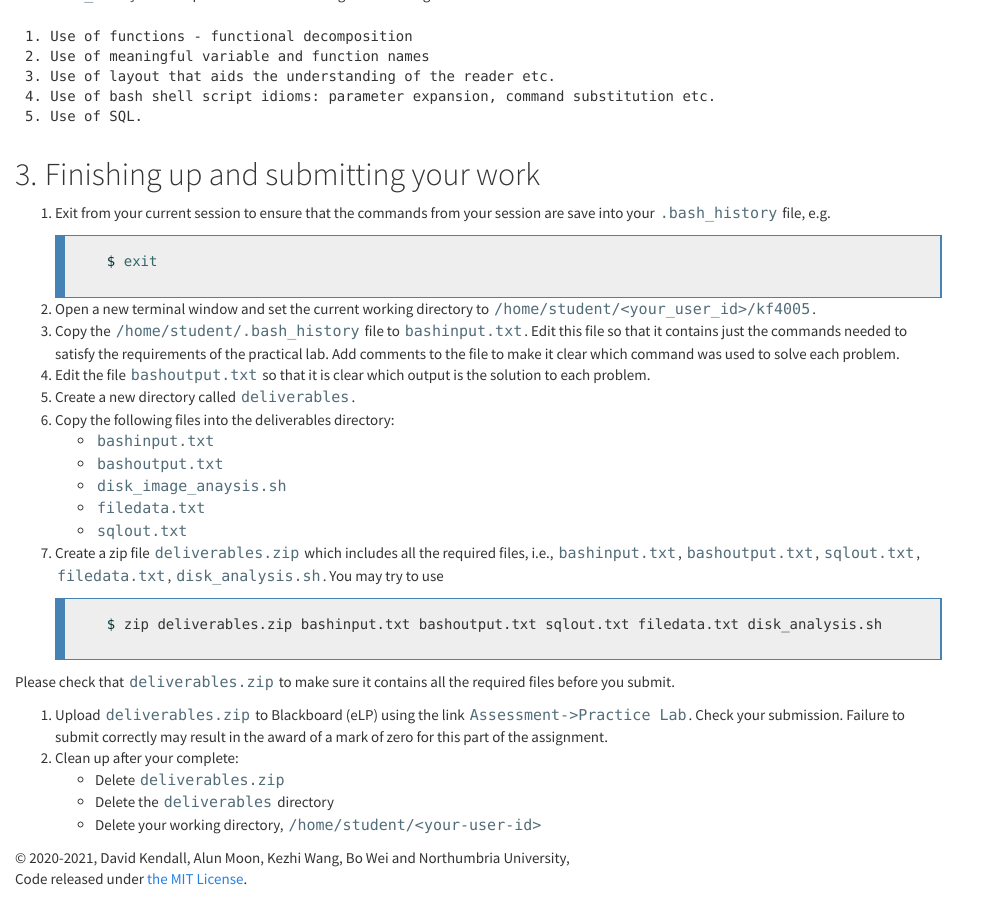
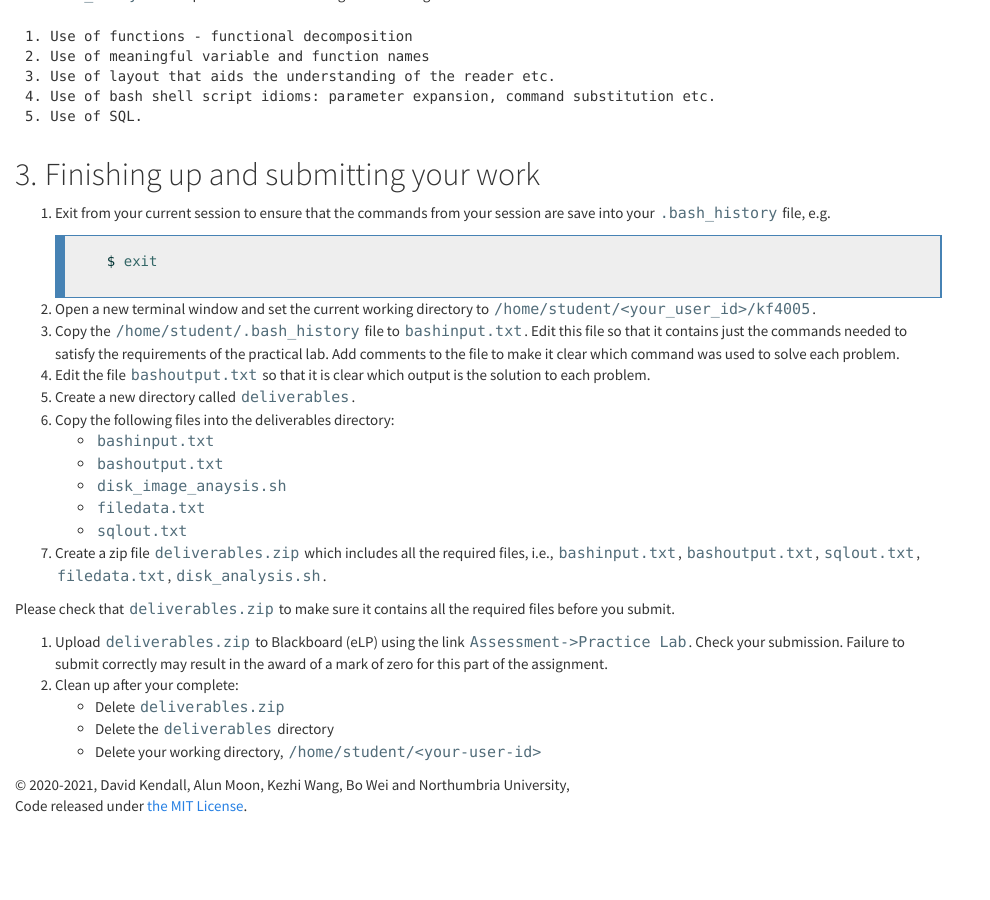
Before and after one commit to wkz20042008/kf4005, a Jekyll site: the page built from L11.md, in a window 1280 px wide and 900 px high, scrolled down 2302 px. Shown: the whole window, without its empty margins (0-990 px from the left). Built offline with Jekyll 4.4.1, drawn with Linux system fonts in a browser that asks for light colours; nearby versions of some CDN libraries; after the commit the page ends 3129 px from its top, so only the background shows below that.

Commit message:
Update L11.md

````diff
--- a/L11.md
+++ b/L11.md
@@ -159,12 +159,16 @@
     * `disk_image_anaysis.sh`
     * `filedata.txt`
     * `sqlout.txt`
-1. Create a zip file `deliverables.zip` which includes all the required files, i.e., `bashinput.txt`, `bashoutput.txt`, `sqlout.txt`, `filedata.txt`, `disk_analysis.sh`. You may try to use
+1. Create a zip file `deliverables.zip` which includes all the required files, i.e., `bashinput.txt`, `bashoutput.txt`, `sqlout.txt`, `filedata.txt`, `disk_analysis.sh`.
+
+<!--
+You may try to use
 
      ```sh
      $ zip deliverables.zip bashinput.txt bashoutput.txt sqlout.txt filedata.txt disk_analysis.sh
      ```
      {: .code}
+-->
 
 Please check that `deliverables.zip` to make sure it contains all the required files before you submit.
 
````
